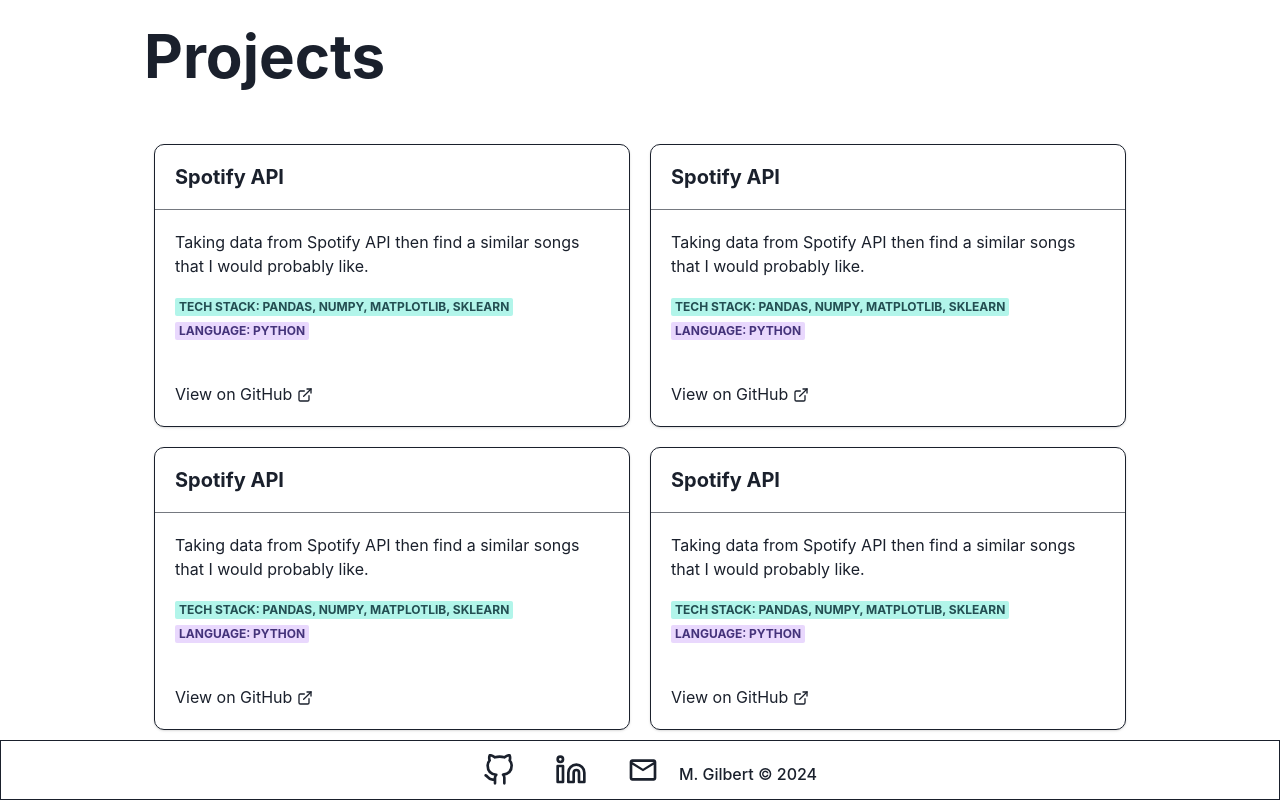
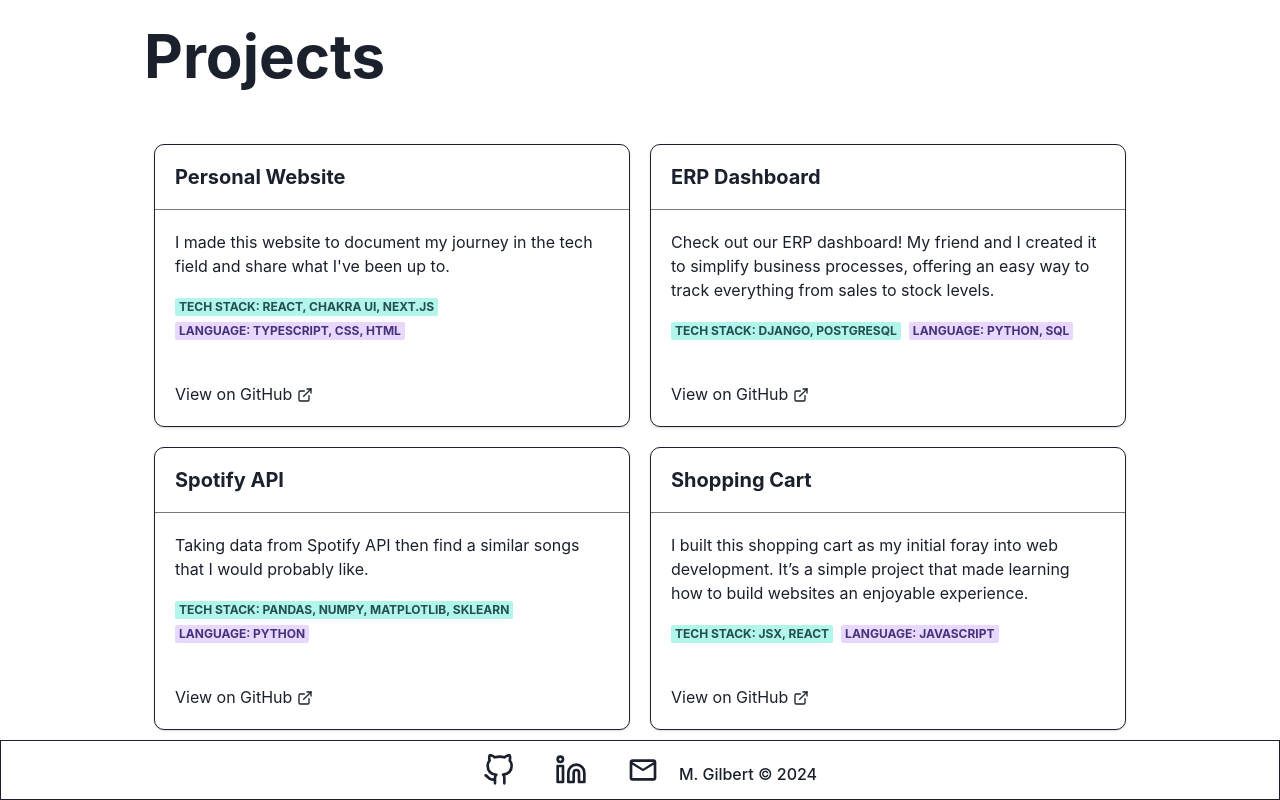
Before and after one commit to misterteri/personal-website-v2, a React (Create React App) app: page / in a window 1280 px wide. Shown: the part 3069-3869 px from the top of the page. Built offline with nearby package versions, Linux system fonts and the light colour scheme.

Commit message:
feat: add projects

```diff
--- a/src/components/ProjectsSection.tsx
+++ b/src/components/ProjectsSection.tsx
@@ -17,11 +17,20 @@
       >
         <GridItem>
           <ProjectCard
-            title="Spotify API"
-            description="Taking data from Spotify API then find a similar songs that I would probably like."
-            techStack="pandas, numpy, matplotlib, sklearn"
-            language="Python"
-            link="https://github.com/misterteri/spotify-api"
+            title="Personal Website"
+            description="I made this website to document my journey in the tech field and share what I've been up to. "
+            techStack="React, Chakra UI, Next.js"
+            language="Typescript, CSS, html"
+            link="https://github.com/misterteri/personal-websiteV2"
+          />
+        </GridItem>
+        <GridItem>
+          <ProjectCard
+            title="ERP Dashboard"
+            description="Check out our ERP dashboard! My friend and I created it to simplify business processes, offering an easy way to track everything from sales to stock levels."
+            techStack="Django, PostgreSQL"
+            language="Python, SQL"
+            link="https://github.com/misterteri/erp"
           />
         </GridItem>
         <GridItem>
@@ -35,20 +44,11 @@
         </GridItem>
         <GridItem>
           <ProjectCard
-            title="Spotify API"
-            description="Taking data from Spotify API then find a similar songs that I would probably like."
-            techStack="pandas, numpy, matplotlib, sklearn"
-            language="Python"
-            link="https://github.com/misterteri/spotify-api"
-          />
-        </GridItem>
-        <GridItem>
-          <ProjectCard
-            title="Spotify API"
-            description="Taking data from Spotify API then find a similar songs that I would probably like."
-            techStack="pandas, numpy, matplotlib, sklearn"
-            language="Python"
-            link="https://github.com/misterteri/spotify-api"
+            title="Shopping Cart"
+            description="I built this shopping cart as my initial foray into web development. It’s a simple project that made learning how to build websites an enjoyable experience."
+            techStack="JSX, React"
+            language="Javascript"
+            link="https://github.com/misterteri/Shopping-Cart"
           />
         </GridItem>
       </Grid>
```
